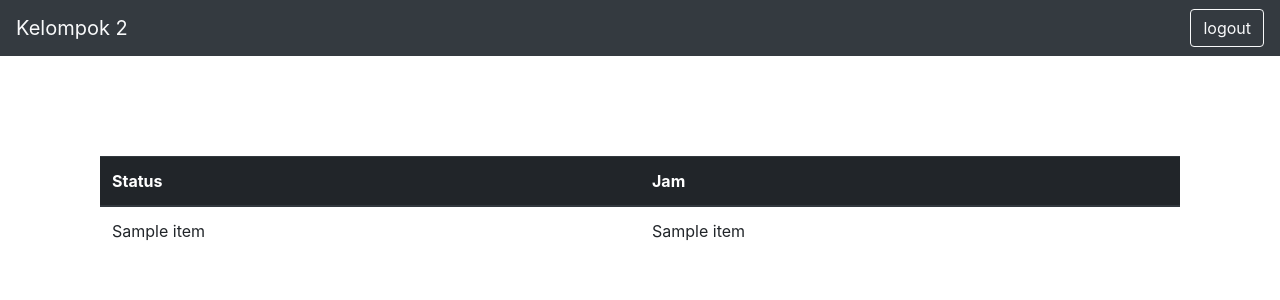
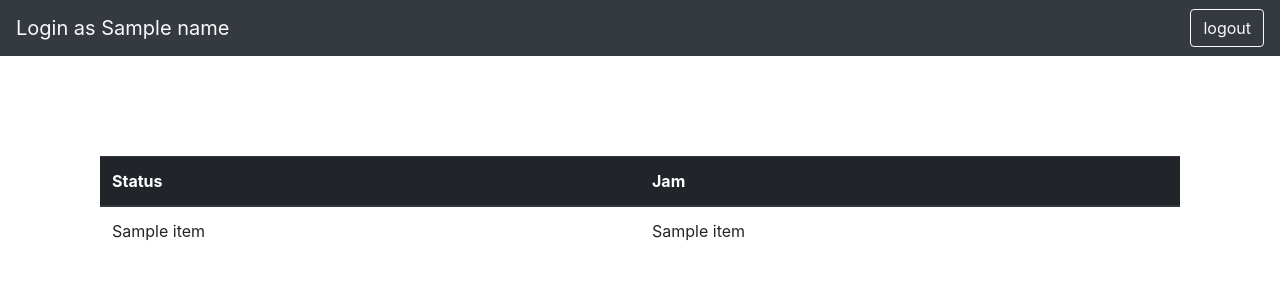
Before and after one commit to frceapp/wemos_log, a Flask app: template templates/table.html in a window 1280 px wide. Shown: the top 300 px of the page. Run offline with Flask 2, Linux system fonts and the light colour scheme; the template is opened without the code that fills it: most values are stand-ins (such as "Sample title", 1, 10 or a date in 2020); some libraries are stand-ins or nearby versions.

Commit message:
Update table.html

```diff
--- a/templates/table.html
+++ b/templates/table.html
@@ -22,7 +22,7 @@
     </style>
 <body>
     <nav class="navbar navbar-dark bg-dark">
-        <a class="navbar-brand text-light">Kelompok 2</a>
+        <a class="navbar-brand text-light">Login as {{name}}</a>
         <form class="form-inline">
           <button class="btn btn-outline-light my-2 my-sm-0" onclick="window.location = 'http://{{host}}/end'" type="button">logout</button>
         </form>
```
